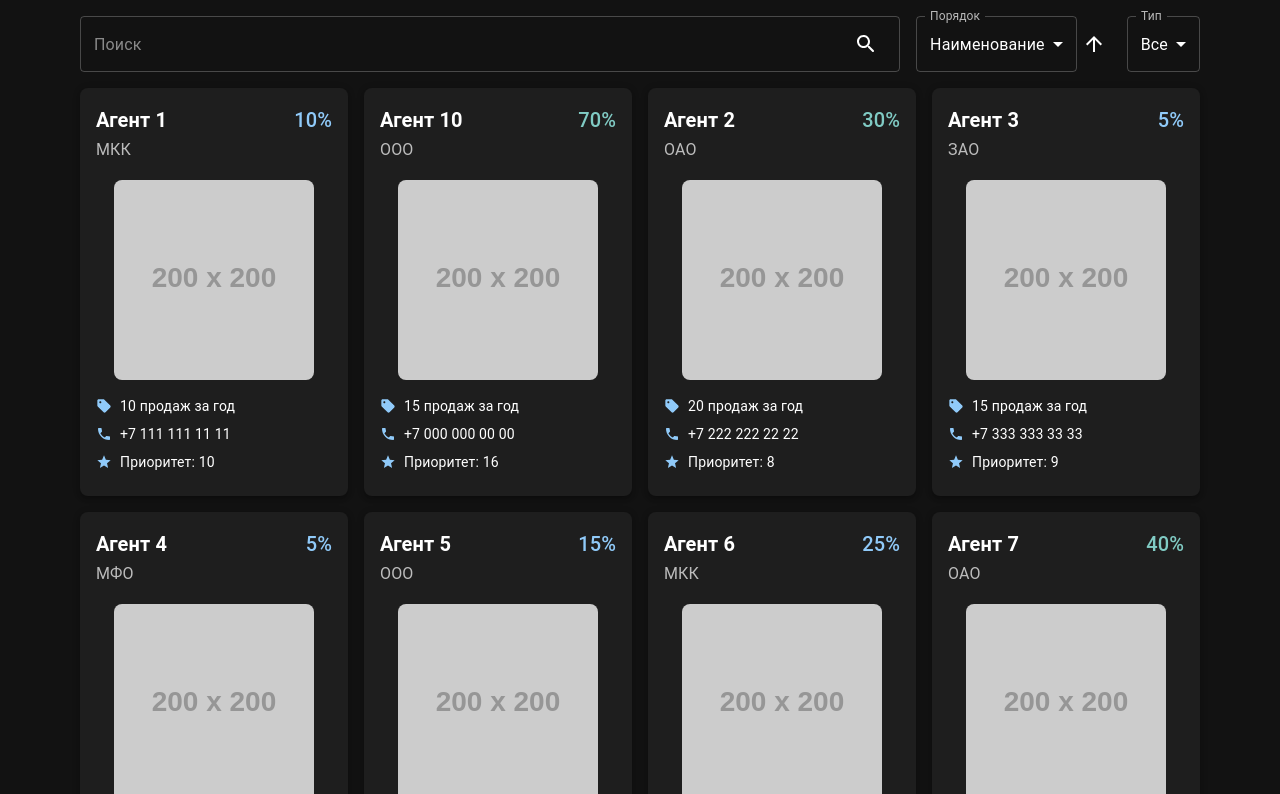
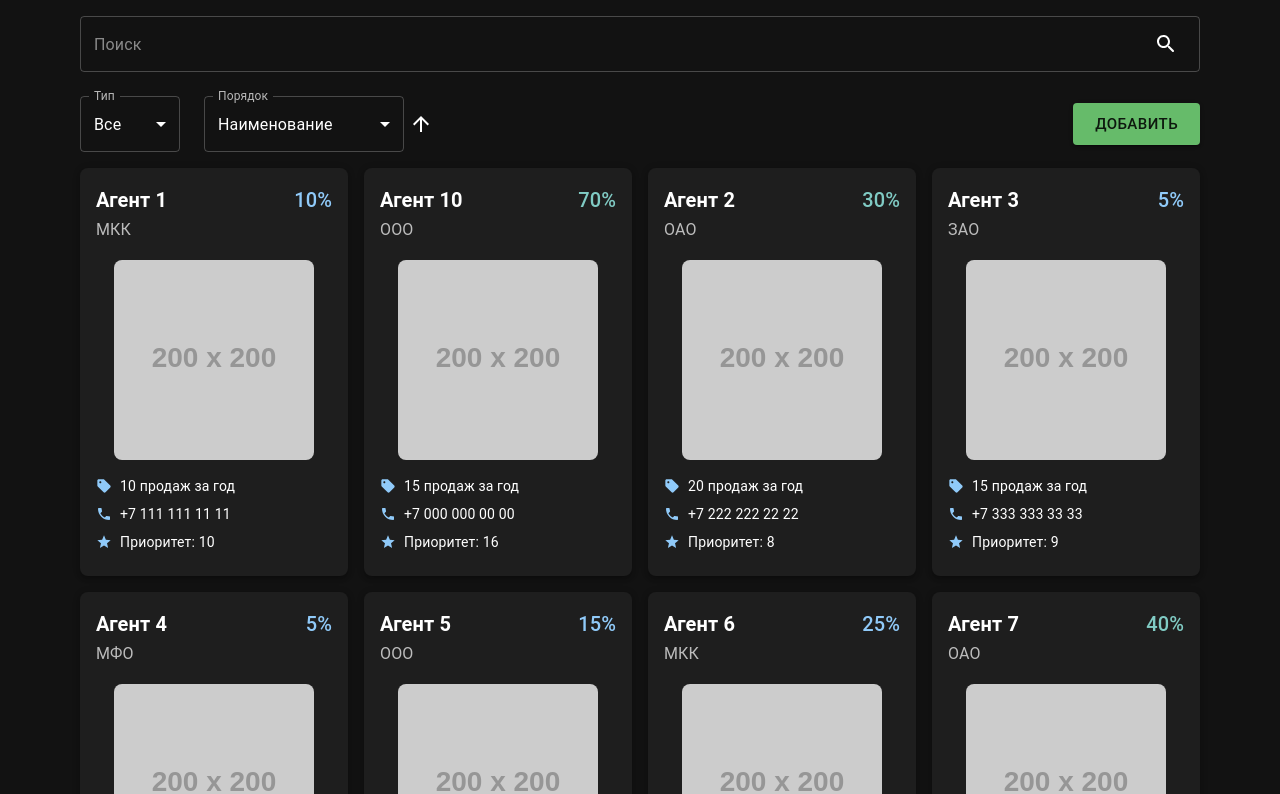
Before and after one commit to Daniil11ru/data-management-homework-frontend, a React (Create React App) app: page / in a window 1280 px wide. Shown: the top 794 px of the page. Built offline with nearby package versions, Linux system fonts and the light colour scheme.

Commit message:
Add dummy buttons for managing agents

```diff
--- a/src/App.tsx
+++ b/src/App.tsx
@@ -1,4 +1,4 @@
-import React, { useState } from "react";
+import React, { useState, useRef, useEffect } from "react";
 import { Pagination, Grid2 } from "@mui/material";
 import Container from "@mui/material/Container";
 import Box from "@mui/material/Box";
@@ -7,11 +7,12 @@ import IconButton from "@mui/material/IconButton";
 import SearchField from "./components/material/SearchField";
 import Dropdown from "./components/material/Dropdown";
 import AgentCard from "./components/material/AgentCardVertical";
+import Button from "./components/material/Button";
 
 import { ThemeProvider, createTheme } from "@mui/material/styles";
 import CssBaseline from "@mui/material/CssBaseline";
 
-import { ArrowDownward, ArrowUpward } from "@mui/icons-material";
+import { ArrowDownward, ArrowUpward, More } from "@mui/icons-material";
 
 import { AgentKey } from "./data/AgentSchema";
 import { SortOptions } from "./data/SortOptions";
@@ -33,7 +34,7 @@ const App: React.FC = () => {
   const [selectedType, setSelectedType] = useState<string>("Все");
   const [sortCriteria, setSortCriteria] = useState<string>(AgentKey.name);
   const [sortOrder, setSortOrder] = useState<SortOptions>(SortOptions.ASC);
-  const [selectedAgents, setSelectedAgents] = useState<string[]>([]);
+  const [selectedAgents, setSelectedAgents] = useState<number[]>([]);
 
   const agentLocalSource = new AgentLocalSource();
   const agentRepository = new AgentRepository(agentLocalSource);
@@ -50,7 +51,9 @@ const App: React.FC = () => {
       agent.phone.includes(searchQuery) ||
       agent.email.toLowerCase().includes(searchQuery.toLowerCase());
 
-    const matchesType = selectedType === "Все" || agent.agentType === agentTypeRepository.getId(selectedType);
+    const matchesType =
+      selectedType === "Все" ||
+      agent.agentType === agentTypeRepository.getId(selectedType);
 
     return matchesSearch && matchesType;
   });
@@ -101,10 +104,7 @@ const App: React.FC = () => {
     setCurrentPage(1);
   };
 
-  const handlePageChange = (
-    _: React.ChangeEvent<unknown>,
-    page: number
-  ) => {
+  const handlePageChange = (_: React.ChangeEvent<unknown>, page: number) => {
     setCurrentPage(page);
   };
 
@@ -114,15 +114,49 @@ const App: React.FC = () => {
   };
 
   const handleSortOrderChange = () => {
-    setSortOrder((prevOrder) => (prevOrder === SortOptions.ASC ? SortOptions.DESC : SortOptions.ASC));
+    setSortOrder((prevOrder) =>
+      prevOrder === SortOptions.ASC ? SortOptions.DESC : SortOptions.ASC
+    );
   };
 
-  const handleCardClick = (agentName: string) => {
+  const handleClickOutside = (event: MouseEvent) => {
+    if (
+      containerRef.current &&
+      !containerRef.current.contains(event.target as Node) &&
+      buttonsRef.current &&
+      !buttonsRef.current.contains(event.target as Node)
+    ) {
+      setSelectedAgents([]);
+    }
+  };
+
+  useEffect(() => {
+    document.addEventListener("click", handleClickOutside);
+    return () => {
+      document.removeEventListener("click", handleClickOutside);
+    };
+  }, []);
+
+  const containerRef = useRef<HTMLDivElement>(null);
+  const buttonsRef = useRef<HTMLDivElement>(null);
+  const handleCardClick = (agentId: number) => {
     setSelectedAgents((prevSelected) =>
-      prevSelected.includes(agentName)
-        ? prevSelected.filter((name) => name !== agentName)
-        : [...prevSelected, agentName]
+      prevSelected.includes(agentId)
+        ? prevSelected.filter((id) => id !== agentId)
+        : [...prevSelected, agentId]
     );
+  };
+
+  const handleOnChangeAgentClick = () => {
+    console.log("Clicked.");
+  };
+
+  const handleOnChangeAgentsPriorityClick = () => {
+    console.log("Clicked.");
+  };
+
+  const handleOnAddAgentClick = () => {
+    console.log("Clicked.");
   };
 
   return (
@@ -144,48 +178,86 @@ const App: React.FC = () => {
             p={2}
             sx={{ flexGrow: 1 }}
           >
-            <Box display="flex" flexDirection="row" alignItems="center" gap={2}>
-              <Box flexGrow={1}>
+            <Box display="flex" flexDirection="column" gap={3}>
               <SearchField placeholder="Поиск" onSearch={handleSearch} />
-              </Box>
+              <Box
+                display="flex"
+                flexDirection="row"
+                alignItems="center"
+                justifyContent="space-between"
+              >
+                <Box display="flex" flexDirection="row" gap={3}>
+                  <Dropdown
+                    options={filterOptions}
+                    onSelect={handleTypeSelect}
+                    placeholder="Тип"
+                    defaultValue="Все"
+                    sx={{ width: 100 }}
+                  />
                   <Box display="flex" flexDirection="row" alignItems="center">
                     <Dropdown
                       options={sortOptions}
                       onSelect={handleSortSelect}
                       placeholder="Порядок"
                       defaultValue={AgentKey.name}
+                      sx={{ width: 200 }}
                     />
                     <IconButton
                       onClick={handleSortOrderChange}
                       size="small"
                       sx={{ height: "fit-content" }}
                     >
-                  {sortOrder === SortOptions.ASC ? <ArrowUpward /> : <ArrowDownward />}
+                      {sortOrder === SortOptions.ASC ? (
+                        <ArrowUpward />
+                      ) : (
+                        <ArrowDownward />
+                      )}
                     </IconButton>
                   </Box>
-              <Box>
-                <Dropdown
-                  options={filterOptions}
-                  onSelect={handleTypeSelect}
-                  placeholder="Тип"
-                  defaultValue="Все"
-                />
+                </Box>
+                <Box ref={buttonsRef} display="flex" flexDirection="row" gap={2}>
+                  {selectedAgents.length > 1 && (
+                    <Button
+                      label="Изменить приоритет"
+                      onClick={handleOnChangeAgentsPriorityClick}
+                      size="large"
+                    ></Button>
+                  )}
+                  {selectedAgents.length === 1 && (
+                  <Button
+                    label="Изменить"
+                    onClick={handleOnChangeAgentClick}
+                    size="large"
+                  ></Button>
+                  )}
+                  {selectedAgents.length === 0 && (
+                  <Button
+                    label="Добавить"
+                    onClick={handleOnAddAgentClick}
+                    size="large"
+                    color="success"
+                  ></Button>
+                  )}
+                </Box>
               </Box>
             </Box>
 
-            <Grid2 container spacing={2} sx={{ flexGrow: 1 }}>
+            <Grid2 ref={containerRef} container spacing={2} sx={{ flexGrow: 1 }}>
               {currentItems.map((agent, index) => (
                 <Grid2 key={index} size={{ xs: 6, sm: 4, md: 3 }}>
                   <AgentCard
                     image={agent.image}
-                    type={agentTypes.get(agent.agentType)?.title || "Неизвестный тип"}
+                    type={
+                      agentTypes.get(agent.agentType)?.title ||
+                      "Неизвестный тип"
+                    }
                     name={agent.name}
                     sales={agent.salesCount}
                     phone={agent.phone}
                     priority={agent.priority}
                     discount={agent.discount}
-                    isSelected={selectedAgents.includes(agent.name)}
-                    onClick={() => handleCardClick(agent.name)}
+                    isSelected={selectedAgents.includes(agent.id)}
+                    onClick={() => handleCardClick(agent.id)}
                   />
                 </Grid2>
               ))}
--- a/src/components/material/Dropdown.tsx
+++ b/src/components/material/Dropdown.tsx
@@ -20,7 +20,7 @@ const Dropdown: React.FC<DropdownProps> = ({ options, onSelect, defaultValue, pl
   };
 
   return (
-    <FormControl variant="outlined" className={className} fullWidth>
+    <FormControl variant="outlined" className={className}>
       <InputLabel>{placeholder}</InputLabel>
       <Select value={selectedValue} onChange={handleChange} label={placeholder} sx={sx}>
         {options.map((option) => (
```
Lines whose indentation alone changed are shown as unchanged.
